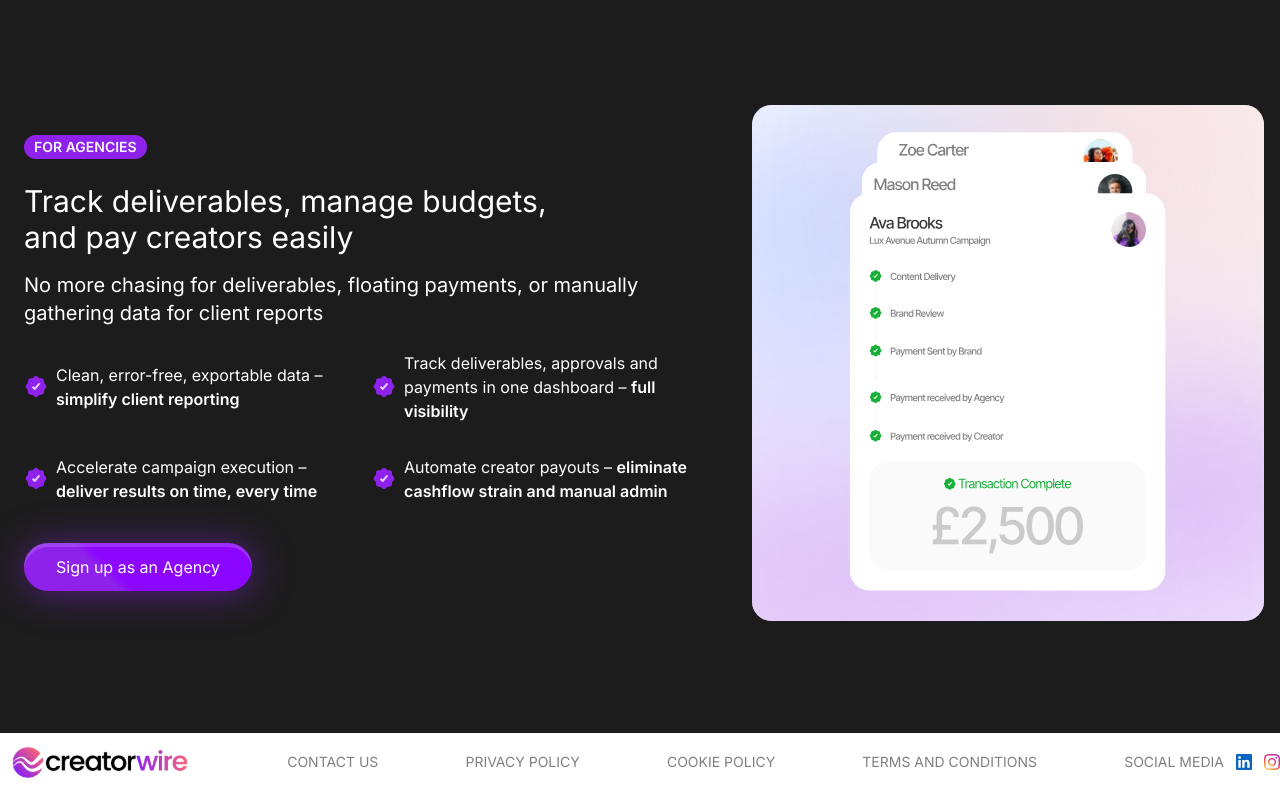
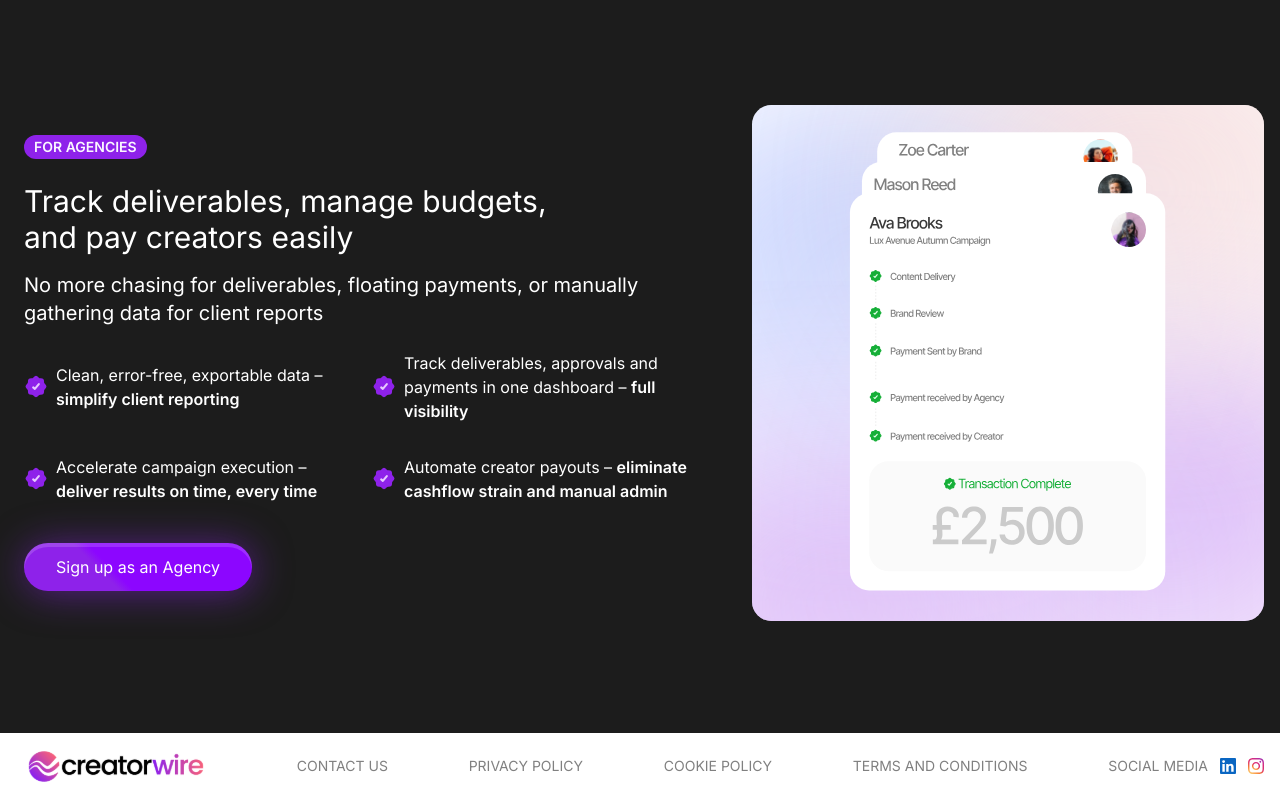
Before and after one commit to creatorwire/monorepo, a Next.js app: page / in a window 1280 px wide. Shown: the part 3606-4406 px from the top of the page. Built offline with nearby package versions, Linux system fonts and the light colour scheme; no server answers.

Commit message:
extra padding to footer

```diff
--- a/src/components/Homepage/Agencies.tsx
+++ b/src/components/Homepage/Agencies.tsx
@@ -94,7 +94,7 @@ function Agencies() {
           </div>
         </div>
       </div>
-      <div className="bg-white py-3">
+      <div className="bg-white p-4">
         <div className="max-w-screen-2xl mx-auto w-full flex flex-col md:flex-row justify-between md:items-center gap-4">
           <img
             src="/logo.svg"
```
